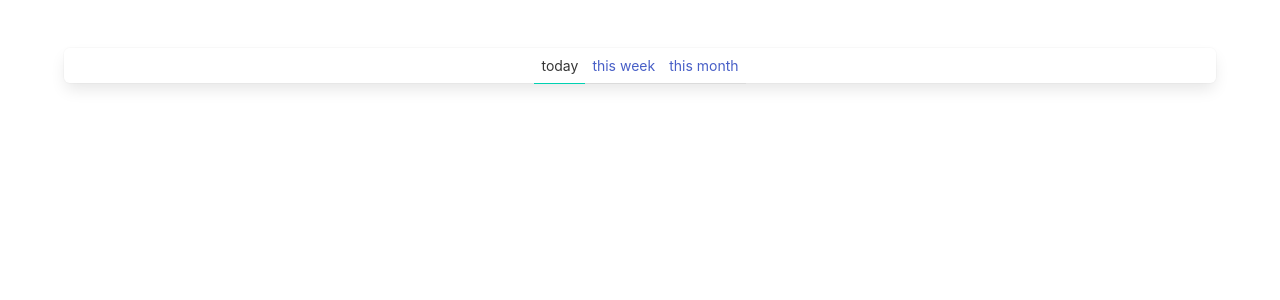
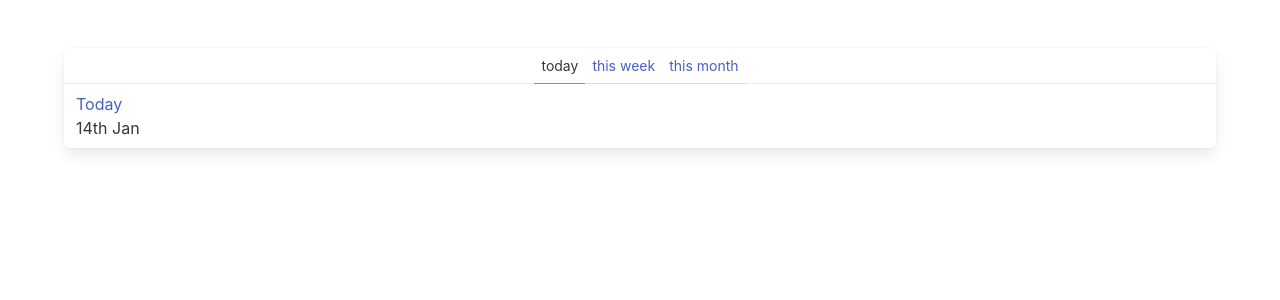
Before and after one commit to darknessnerd/vue3_composition_api, a Vue app: page / in a window 1280 px wide. Shown: the top 300 px of the page. Built offline with nearby package versions, Linux system fonts and the light colour scheme.

Commit message:
Computed composition api

```diff
--- a/package.json
+++ b/package.json
@@ -11,6 +11,7 @@
   "dependencies": {
     "bulma": "^0.9.1",
     "core-js": "^3.6.5",
+    "moment": "^2.29.1",
     "vue": "^3.0.0"
   },
   "devDependencies": {
--- a/src/components/TimeLineComponent.vue
+++ b/src/components/TimeLineComponent.vue
@@ -9,12 +9,21 @@
           {{ period }}
         </a>
     </p>
+    <a data-test="post" class="panel-block" v-for="post in posts" :key="post.id">
+      <div>
+        <a>{{post.title}}</a>
+        <div>{{post.created.format('Do MMM')}}</div>
+      </div>
+    </a>
   </nav>
 </template>
 
 <script>
-import { defineComponent, ref } from 'vue';
+import { defineComponent, ref, computed } from 'vue';
+import { todayPost, thisWeekPost, thisMonthPost } from '@/mocks';
+import moment from 'moment';
 // ref: reactive reference, reflect the latest information
+
 export default defineComponent({
   name: 'TimeLineComponent',
   setup() {
@@ -23,10 +32,23 @@ export default defineComponent({
     const setPeriod = (period) => {
       selectedPeriod.value = period;
     };
+    const posts = computed(() => [todayPost, thisWeekPost, thisMonthPost].filter((post) => {
+      if (selectedPeriod.value === 'today' && post.created.isAfter(moment().subtract(1, 'day'))) {
+        return true;
+      }
+      if (selectedPeriod.value === 'this week' && post.created.isAfter(moment().subtract(7, 'day'))) {
+        return true;
+      }
+      if (selectedPeriod.value === 'this month' && post.created.isAfter(moment().subtract(1, 'month'))) {
+        return true;
+      }
+      return false;
+    }));
     return {
       periods,
       selectedPeriod,
       setPeriod,
+      posts,
     };
   },
 });
--- /dev/null
+++ b/src/mocks.js
@@ -0,0 +1,24 @@
+import moment from 'moment';
+
+const basePost = {
+  id: 1,
+  title: 'Base post',
+  html: '<p>content</p>',
+  authorId: 1,
+  created: moment(),
+};
+
+export const todayPost = {
+  ...basePost,
+  title: 'Today',
+};
+export const thisWeekPost = {
+  ...basePost,
+  title: 'This week',
+  created: moment().subtract(2, 'days'),
+};
+export const thisMonthPost = {
+  ...basePost,
+  title: 'This Month',
+  created: moment().subtract(2, 'weeks'),
+};
```
Also changed, not shown: 2 other files (tests, documents, lock files or other folders).
